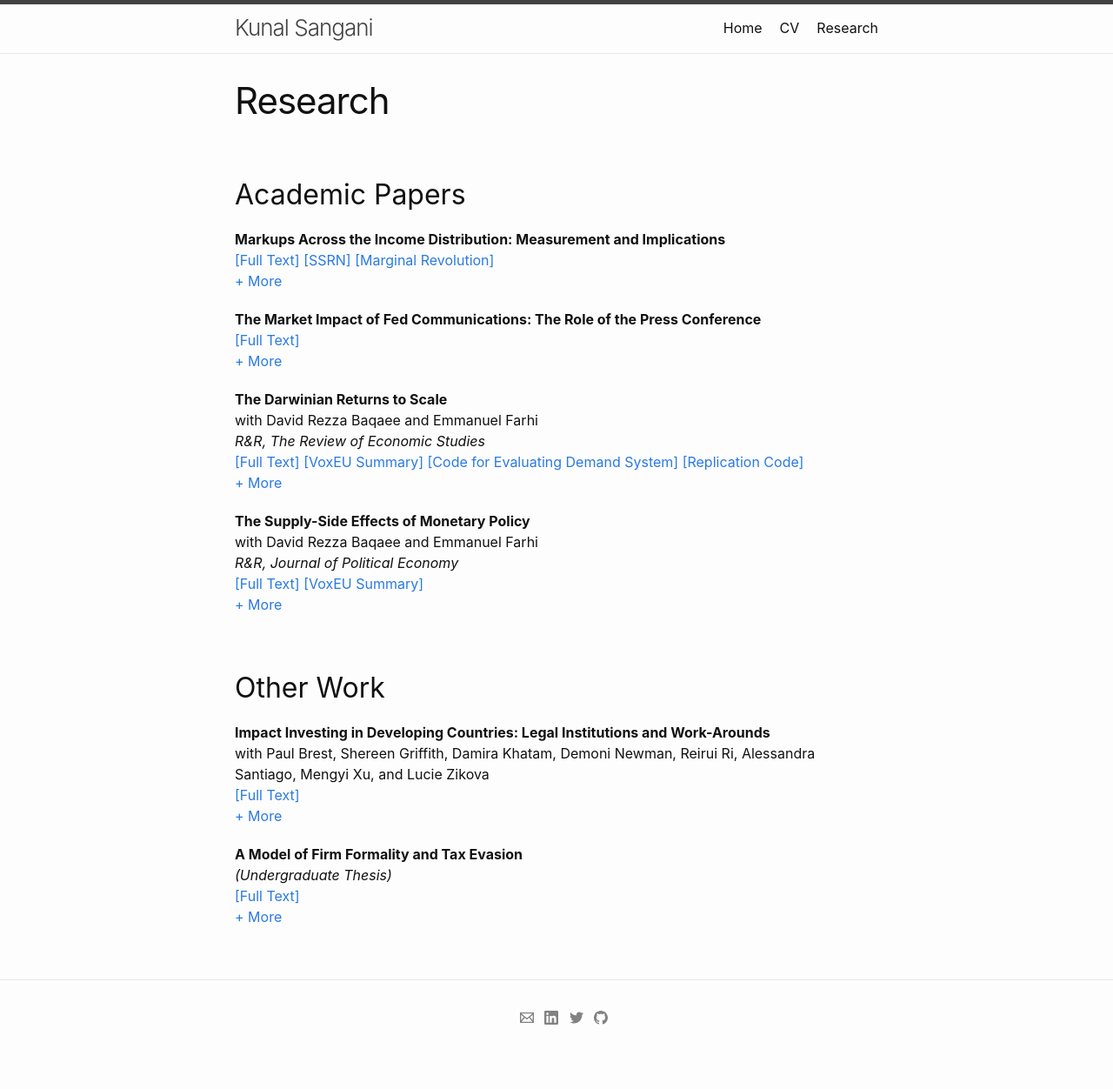
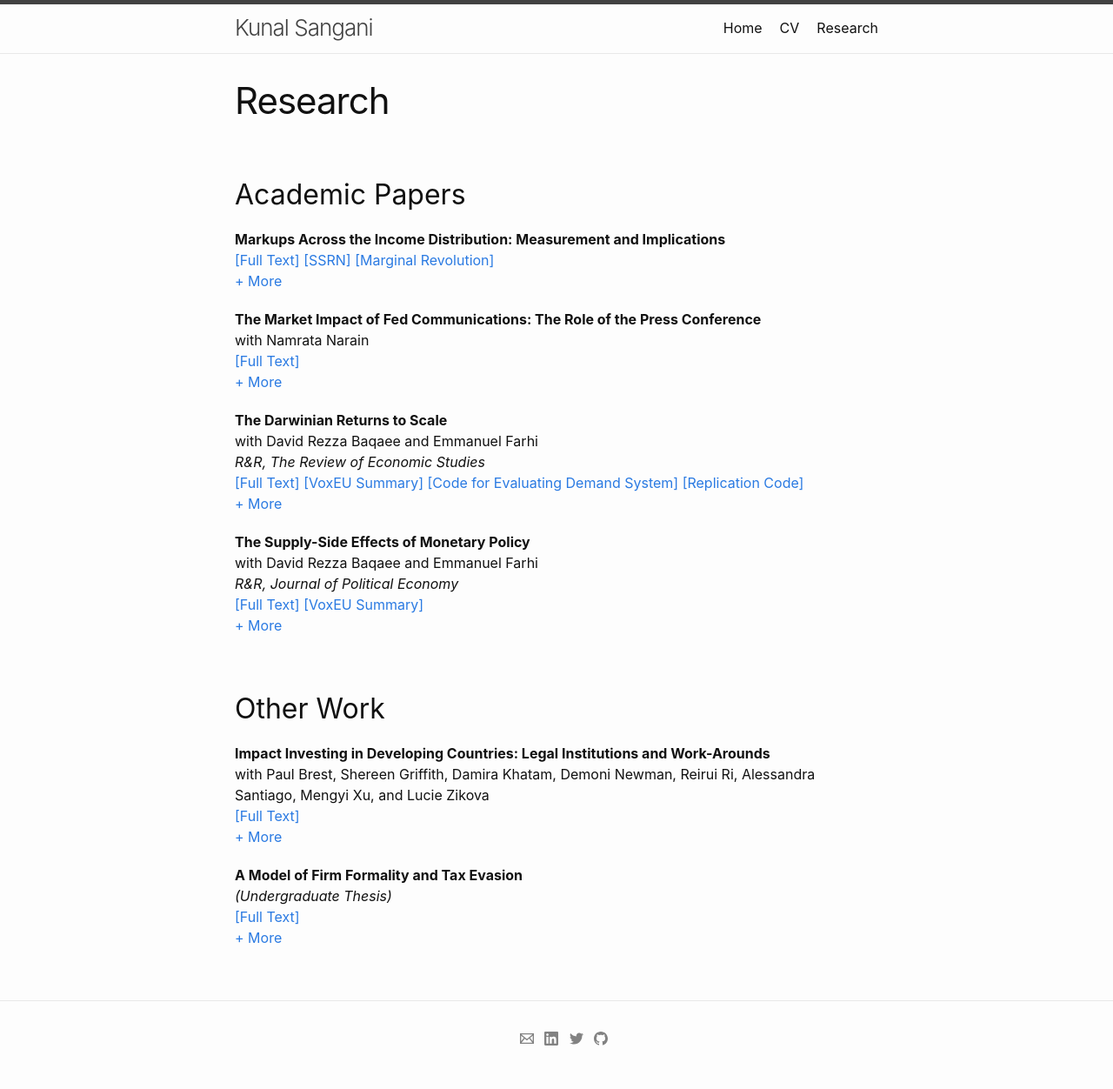
Before and after one commit to kunalsangani/kunalsangani.github.io, a Jekyll site: the page built from research.markdown, in a window 1280 px wide. Shown: the whole page at 87% size. Built offline with Jekyll 4.4.1, drawn with Linux system fonts in a browser that asks for light colours; nearby versions of some CDN libraries; before the commit the page ends 1228 px from its top, so only the background shows below that.

Commit message:
Fedvol paper update

```diff
--- a/_data/research.yml
+++ b/_data/research.yml
@@ -36,6 +36,7 @@
     - fedvol:
       title: >-
         The Market Impact of Fed Communications: The Role of the Press Conference
+      coauthors: Namrata Narain
       links:
         - paper:
           name: Full Text
```
